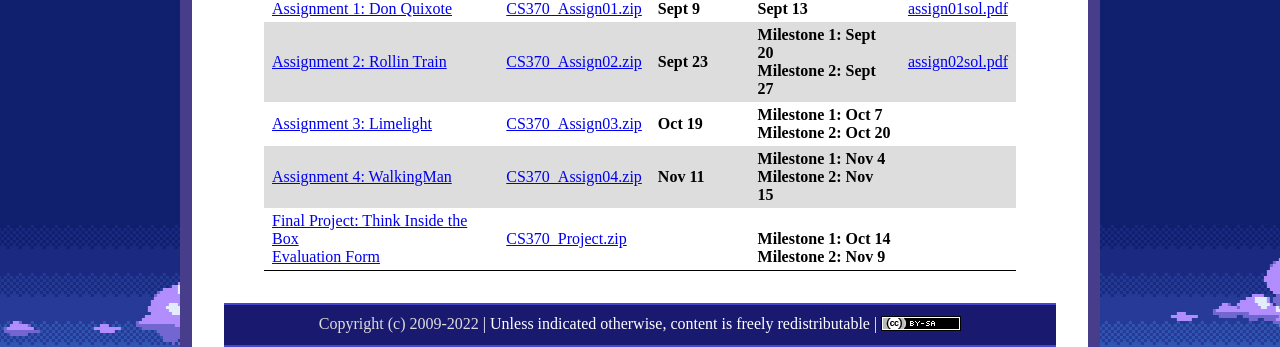
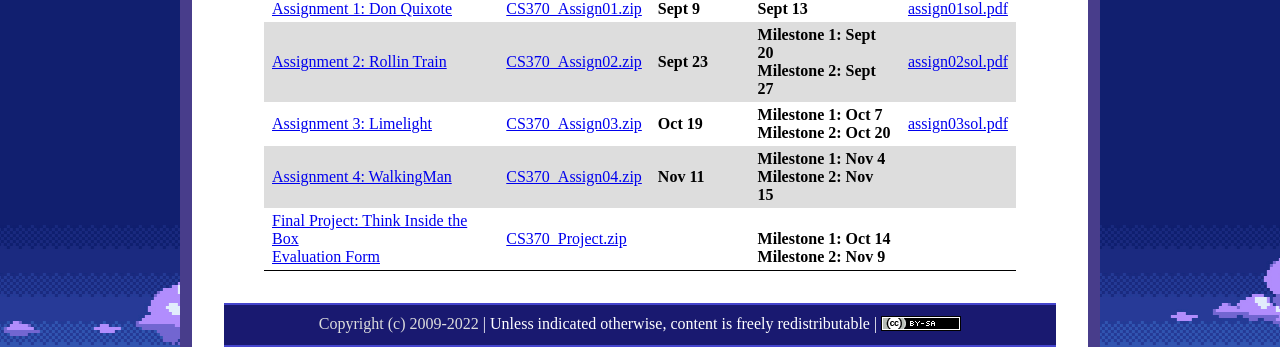
Before and after one commit to ycpcs/cs370-fall2022, a Jekyll site: the page built from assign/index.md, in a window 1280 px wide. Shown: the part 219-566 px from the top of the page. Built offline with Jekyll 4.4.1, drawn with Linux system fonts in a browser that asks for light colours.

Commit message:
add assign 3 sol
add assign 3 sol

```diff
--- a/assign/index.md
+++ b/assign/index.md
@@ -11,6 +11,6 @@ All written portions should be submitted to Canvas. All programming portions (ex
 > ---------- | ---- | ----------- | ----------- | --------- |
 > [Assignment 1: Don Quixote](assign01.html)       | [CS370_Assign01.zip](src/CS370_Assign01.zip) | **Sept 9**  | **Sept 13** | [assign01sol.pdf](sol/assign01sol.pdf) |
 > [Assignment 2: Rollin Train](assign02.html)      | [CS370_Assign02.zip](src/CS370_Assign02.zip) | **Sept 23** | **Milestone 1: Sept 20** <br /> **Milestone 2: Sept 27** | [assign02sol.pdf](sol/assign02sol.pdf) |
-> [Assignment 3: Limelight](assign03.html)         | [CS370_Assign03.zip](src/CS370_Assign03.zip) | **Oct 19**  | **Milestone 1: Oct 7** <br /> **Milestone 2: Oct 20** | |
+> [Assignment 3: Limelight](assign03.html)         | [CS370_Assign03.zip](src/CS370_Assign03.zip) | **Oct 19**  | **Milestone 1: Oct 7** <br /> **Milestone 2: Oct 20** | [assign03sol.pdf](sol/assign03sol.pdf) |
 > [Assignment 4: WalkingMan](assign04.html)        | [CS370_Assign04.zip](src/CS370_Assign04.zip) | **Nov 11**  | **Milestone 1: Nov 4** <br /> **Milestone 2: Nov 15** | |
 > [Final Project: Think Inside the Box](project.html) <br /> [Evaluation Form](CS370_Final_Project_eval.docx) | [CS370_Project.zip](src/CS370_Project.zip) | |  <br /> **Milestone 1: Oct 14** <br /> **Milestone 2: Nov 9** | |
```
Also changed, not shown: 1 other file.
